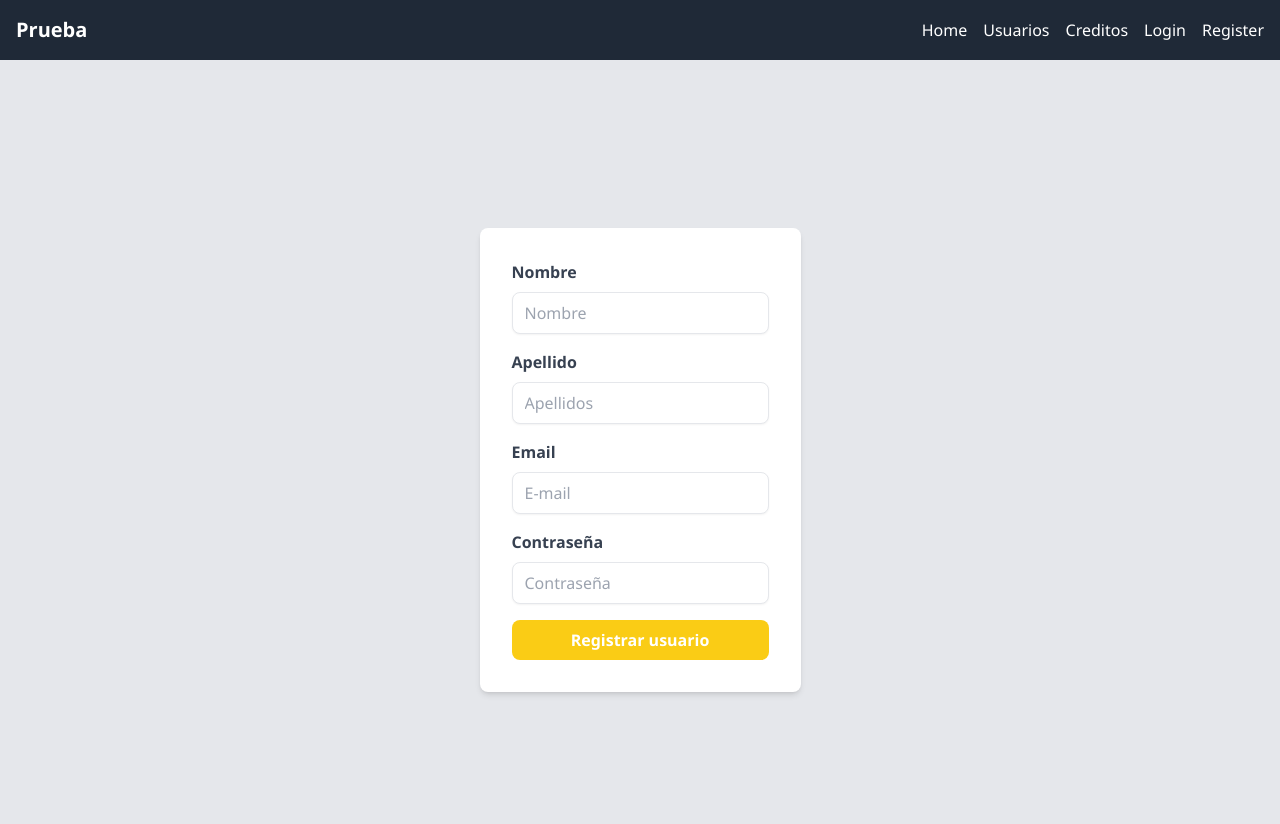
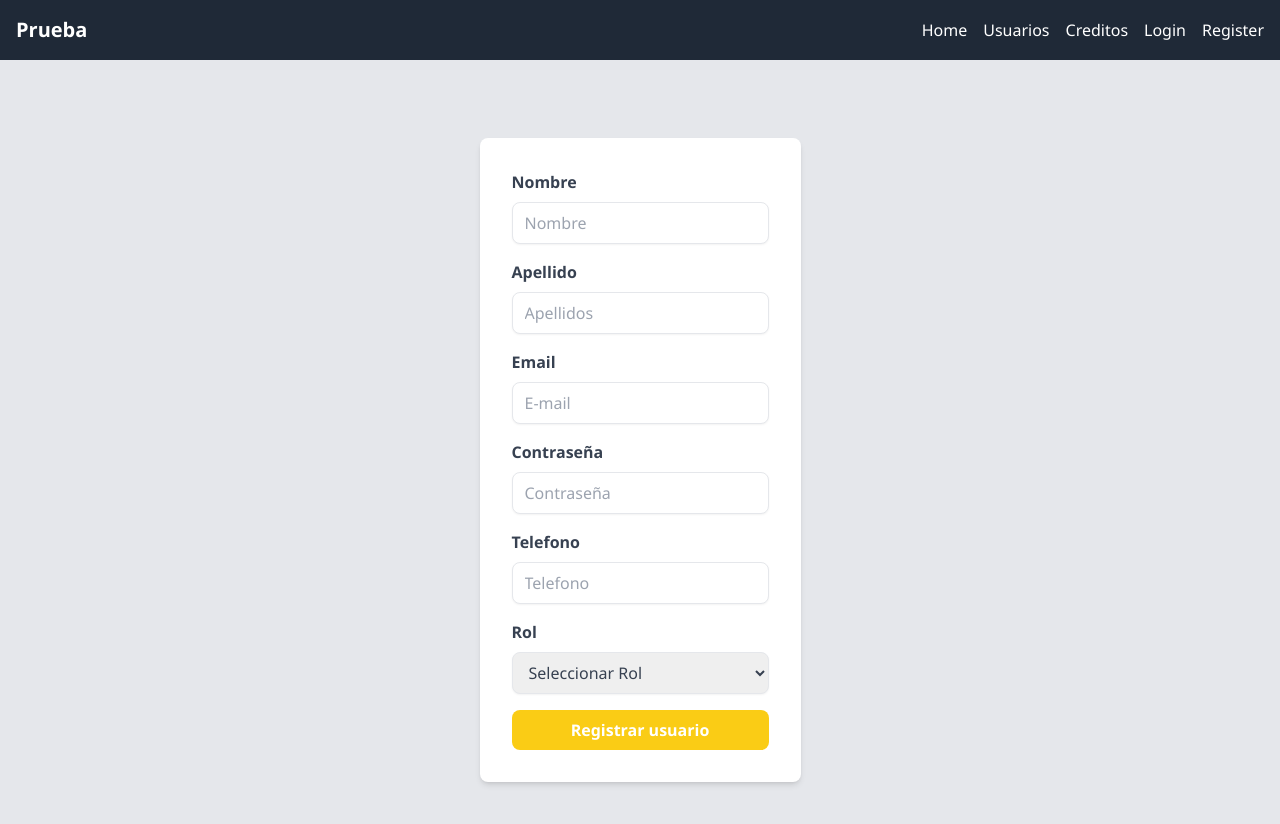
Before and after one commit to Yesid-r/frontend_prueba, an Angular app: page /register in a window 1280 px wide. Shown: the top 824 px of the page. Built offline with nearby package versions, Linux system fonts and the light colour scheme.

Commit message:
add user

```diff
--- a/src/app/components/lista-usuarios/lista-usuarios.component.ts
+++ b/src/app/components/lista-usuarios/lista-usuarios.component.ts
@@ -27,7 +27,7 @@ export class ListaUsuariosComponent implements OnInit {
         'Authorization': `Bearer ${token}`
       });
 
-      this.httpClient.get<any[]>('http://localhost:8081/api/v1/users',{headers})
+      this.httpClient.get<any[]>('http://localhost:8081/api/v1/users')
       .subscribe(response => this.users = response);
     } else {
       console.error('No token found in local storage.');
--- /dev/null
+++ b/src/app/interfaces/user.ts
@@ -0,0 +1,9 @@
+export interface User {
+    firstname: string,
+    lastname: string,
+    email: string
+    password: string,
+    phone: string,
+    role: string
+
+}
--- a/src/app/navbar/navbar.component.ts
+++ b/src/app/navbar/navbar.component.ts
@@ -7,11 +7,11 @@ import { Component, OnInit } from '@angular/core';
 })
 export class NavbarComponent implements OnInit {
 
-
-
+  token: string = ''
   constructor() { }
 
   ngOnInit(): void {
+    const tokenNav = localStorage.getItem('token')
 
   }
 
--- a/src/app/register/register.component.html
+++ b/src/app/register/register.component.html
@@ -1,28 +1,43 @@
 <div class="flex items-center justify-center h-screen bg-gray-200">
     <div class="bg-white p-8 rounded-lg shadow-md w-120">
-        <form>
+        <form (ngSubmit)="onSubmit()" #userForm="ngForm">
             <div class="mb-4">
                 <label for="firstname" class="block text-gray-700 font-bold mb-2 w-full">Nombre</label>
                 <input type="text" id="firstname" name="firstname" required class="block w-full px-3 py-2 border rounded-lg shadow-sm focus:outline-none focus:border-yellow-400
-                      placeholder-gray-400 text-gray-700" placeholder="Nombre">
+                      placeholder-gray-400 text-gray-700" placeholder="Nombre" [(ngModel)]="user.firstname" #firstname="ngModel">
             </div>
             <div class="mb-4">
                 <label for="lastname" class="block text-gray-700 font-bold mb-2">Apellido</label>
-                <input type="text" id="username" name="username" required class="block w-full px-3 py-2 border rounded-lg shadow-sm focus:outline-none focus:border-yellow-400
-                      placeholder-gray-400 text-gray-700" placeholder="Apellidos">
+                <input type="text" id="lastname" name="lastname" required class="block w-full px-3 py-2 border rounded-lg shadow-sm focus:outline-none focus:border-yellow-400
+                      placeholder-gray-400 text-gray-700" placeholder="Apellidos" [(ngModel)]="user.lastname" #lastname="ngModel">
             </div>
             <div class="mb-4">
                 <label for="email" class="block text-gray-700 font-bold mb-2">Email</label>
                 <input type="email" id="email" name="email" required class="block w-full px-3 py-2 border rounded-lg shadow-sm focus:outline-none focus:border-yellow-400
-                      placeholder-gray-400 text-gray-700" placeholder="E-mail">
+                      placeholder-gray-400 text-gray-700" placeholder="E-mail" [(ngModel)]="user.email" #email="ngModel">
             </div>
             <div class="mb-4">
                 <label for="password" class="block text-gray-700 font-bold mb-2">Contraseña</label>
                 <input type="password" id="password" name="password" required class="block w-full px-3 py-2 border rounded-lg shadow-sm focus:outline-none focus:border-yellow-400
-                      placeholder-gray-400 text-gray-700" placeholder="Contraseña">
+                      placeholder-gray-400 text-gray-700" placeholder="Contraseña" [(ngModel)]="user.password" #password="ngModel">
+            </div>
+            <div class="mb-4">
+                <label for="phone" class="block text-gray-700 font-bold mb-2">Telefono</label>
+                <input type="text" id="phone" name="phone" required class="block w-full px-3 py-2 border rounded-lg shadow-sm focus:outline-none focus:border-yellow-400
+                      placeholder-gray-400 text-gray-700" placeholder="Telefono" [(ngModel)]="user.phone" #phone="ngModel">
+            </div>
+            <div class="mb-4">
+                <label for="role" class="block text-gray-700 font-bold mb-2">Rol</label>
+                <select id="role" name="role" required class="block w-full px-3 py-2 border rounded-lg shadow-sm focus:outline-none focus:border-yellow-400
+                      placeholder-gray-400 text-gray-700" [(ngModel)]="user.role" #role="ngModel">
+                    <option value="">Seleccionar Rol</option>
+                    <option value="ADMIN">ADMIN</option>
+                    <option value="DEUDOR">DEUDOR</option>
+                    <option value="COBRADOR">COBRADOR</option>
+                </select>
             </div>
             <button type="submit" class="w-full bg-yellow-400 text-white py-2 px-4 rounded-lg font-bold
-            hover:bg-yellow-500 focus:outline-none focus:bg-yellow-500">
+            hover:bg-yellow-500 focus:outline-none focus:bg-yellow-500" [disabled]="loading">
                 Registrar usuario
             </button>
 
--- a/src/app/register/register.component.ts
+++ b/src/app/register/register.component.ts
@@ -1,4 +1,7 @@
 import { Component, OnInit } from '@angular/core';
+import { User } from '../interfaces/user';
+import { HttpClient, HttpHeaders } from '@angular/common/http';
+
 
 @Component({
   selector: 'app-register',
@@ -7,9 +10,38 @@ import { Component, OnInit } from '@angular/core';
 })
 export class RegisterComponent implements OnInit {
 
-  constructor() { }
+  user: User = {
+    firstname: '',
+    lastname: '',
+    email: '',
+    password:'',
+    phone:'',
+    role:''
+  }
+  loading: boolean = false
+
+  constructor(private httpClient:HttpClient) { }
 
   ngOnInit(): void {
   }
+  onSubmit(){
+    this.loading = true
+    const token = localStorage.getItem('token');
+    console.log(token)
+    if(token){
+
+      this.httpClient.post<any>('http://localhost:8081/api/v1/auth/register', this.user)
+      .subscribe(
+        (response) => {
+          console.log('Usuario registrado exitosamente:', response);
+          alert('usuario guardado correctamente')
+        },
+        (error) => {
+          console.error('Error al registrar usuario:', error);
+          alert('algo estuvo mal')
+        })
+    }
+
+  }
 
 }
```
